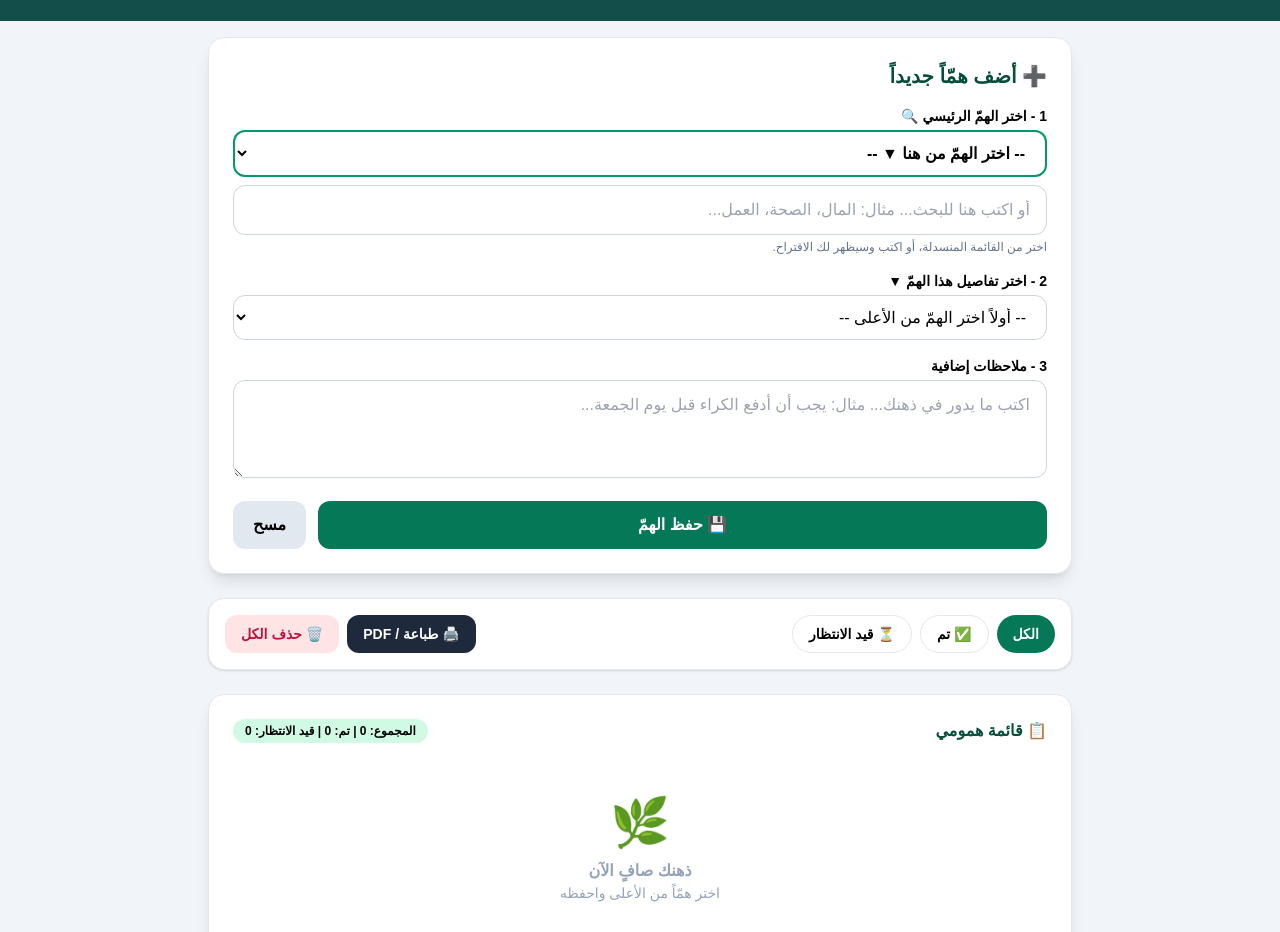
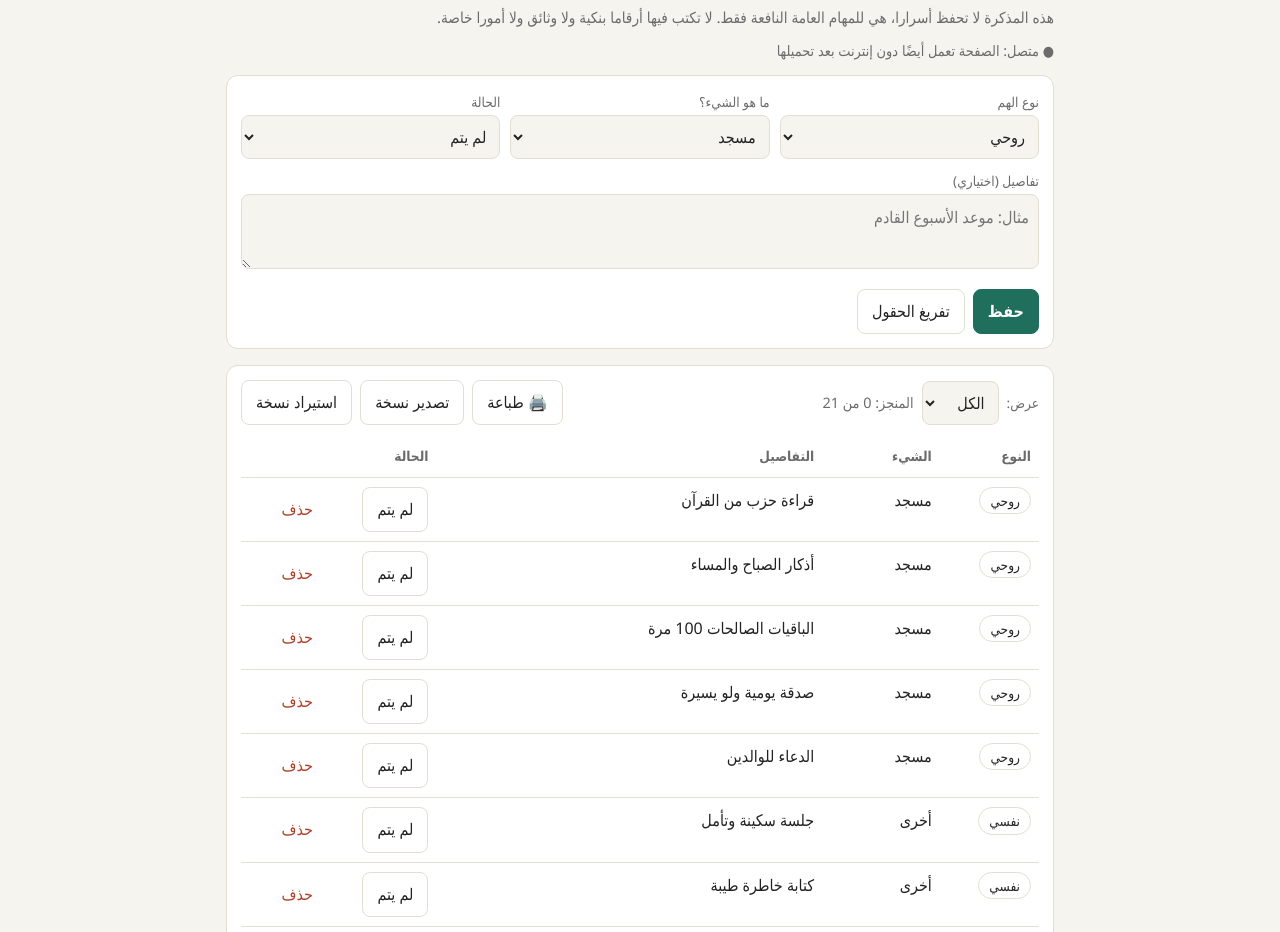
Before and after one commit to mashaallahtarbeyya-cpu/Modakira, a plain HTML site: page index.html in a window 1280 px wide. Shown: the part 103-1035 px from the top of the page. Drawn offline with nearby package versions, Linux system fonts and the light colour scheme.

Commit message:
Update index.html

```diff
--- a/index.html
+++ b/index.html
@@ -1,202 +1,153 @@
 <!DOCTYPE html>
 <html lang="ar" dir="rtl">
 <head>
-<meta charset="UTF-8">
-<meta name="viewport" content="width=device-width, initial-scale=1.0">
-<title>MyAutoAssistant - صفّي ذهنك</title>
-<script src="https://cdn.tailwindcss.com"></script>
+<meta charset="utf-8">
+<meta name="viewport" content="width=device-width, initial-scale=1, viewport-fit=cover">
+<title>مذكرة الهموم والأغراض والأهداف - صدقة جارية</title>
 <style>
-body{font-family:Arial,sans-serif;background:#f1f5f9}
-.sug{cursor:pointer}
-.sug:hover{background:#ecfdf5}
+:root{--bg:#f6f4ef;--card:#fff;--ink:#222;--mute:#6b6b6b;--line:#e3ded2;--acc:#1f6f5c;--accink:#fff;--done:#e4f3ec;--warn:#b3402a;
+box-sizing:border-box;padding-top:env(safe-area-inset-top,0px);padding-bottom:env(safe-area-inset-bottom,0px)}
+@media (prefers-color-scheme:dark){:root:not([data-theme="light"]){--bg:#161a19;--card:#1f2523;--ink:#ecece6;--mute:#9aa39f;--line:#333c39;--acc:#4fb79d;--accink:#0d1a16;--done:#1d3a31;--warn:#e47a63;color-scheme:dark}}
+:root[data-theme="dark"]{--bg:#161a19;--card:#1f2523;--ink:#ecece6;--mute:#9aa39f;--line:#333c39;--acc:#4fb79d;--accink:#0d1a16;--done:#1d3a31;--warn:#e47a63;color-scheme:dark}
+html{scroll-padding-top:env(safe-area-inset-top,0px)}
+*{box-sizing:border-box}
+html{-webkit-text-size-adjust:100%;text-size-adjust:100%}
+#net{margin:-8px 0 12px}
+body{margin:0;background:var(--bg);color:var(--ink);font-family:"Segoe UI",Tahoma,"Noto Naskh Arabic",Arial,sans-serif;line-height:1.7}
+main{max-width:860px;margin:0 auto;padding:16px}
+h1{font-size:1.4rem;margin:8px 0 4px}
+.sub{color:var(--mute);margin:0 0 16px;font-size:.95rem}
+.card{background:var(--card);border:1px solid var(--line);border-radius:12px;padding:14px;margin-bottom:16px}
+.grid{display:grid;grid-template-columns:repeat(auto-fit,minmax(180px,1fr));gap:10px}
+label{display:block;font-size:.85rem;color:var(--mute);margin-bottom:2px}
+select,input[type=text],textarea{width:100%;padding:9px;border:1px solid var(--line);border-radius:8px;background:var(--bg);color:var(--ink);font:inherit}
+button{font:inherit;cursor:pointer;border-radius:8px;border:1px solid var(--line);background:var(--card);color:var(--ink);padding:8px 14px}
+button.p{background:var(--acc);color:var(--accink);border-color:var(--acc);font-weight:600}
+.bar{display:flex;gap:8px;flex-wrap:wrap;align-items:center;margin-top:12px}
+.sp{flex:1}
+.stats{color:var(--mute);font-size:.9rem}
+.wrap{overflow-x:auto}
+table{width:100%;border-collapse:collapse;min-width:560px}
+th,td{padding:9px 8px;border-bottom:1px solid var(--line);text-align:right;vertical-align:top}
+th{font-size:.85rem;color:var(--mute);font-weight:600}
+tr.done td{background:var(--done)}
+tr.done .note{text-decoration:line-through;opacity:.7}
+.tag{display:inline-block;padding:1px 10px;border-radius:99px;border:1px solid var(--line);font-size:.85rem}
+.del{color:var(--warn);border-color:transparent;background:none}
+.empty{text-align:center;color:var(--mute);padding:20px}
+#other{display:none;margin-top:6px}
+#pd:empty{display:none}
+@media print{:root:root:root{--bg:#fff;--card:#fff;--ink:#000;--mute:#333;--line:#888;--done:#e8e8e8;color-scheme:light}*{-webkit-print-color-adjust:exact;print-color-adjust:exact}body{background:#fff}main{max-width:none;padding:0}section.card:first-of-type,.bar button,.bar select,.bar label,.noprint{display:none!important}.card{border:0;padding:0}.sub{color:#333}table{min-width:0}.wrap{overflow:visible}td button{border:0;background:none;color:#000;padding:0}tr{break-inside:avoid}}
 </style>
 </head>
-  <a href="mofakira-yawmya.html">مفكرة في حلة جديدة انقر هنا</a>
-  <a class="back" href="index.html">← العودة إلى الصفحة الرئيسية</a>
 <body>
-<header class="bg-teal-900 text-white py-6 text-center">
-<h1 class="text-2xl font-extrabold">📖 MyAutoAssistant</h1>
-<p class="text-sm text-emerald-100">اكتب همّك، اختر التفاصيل، احفظه وصفّي ذهنك</p>
-</header>
+<main>
+<h1>مذكرة الهموم والأغراض والأهداف</h1>
+<p class="sub">صدقة جارية - سجّل ما يشغلك من خير، واربطه بما تحتاج إليه، ثم تتبّع إنجازه.</p>
+<p class="sub">هذه المذكرة لا تحفظ أسرارا، هي للمهام العامة النافعة فقط. لا تكتب فيها أرقاما بنكية ولا وثائق ولا أمورا خاصة.</p>
+<p class="stats" id="net"></p>
 
-<main class="max-w-4xl mx-auto p-4">
-<div class="bg-white rounded-2xl shadow-lg p-6 border mb-6">
-<h2 class="text-xl font-extrabold text-emerald-900 mb-4">➕ أضف همّاً جديداً</h2>
+<section class="card">
+<div class="grid">
+<div><label for="type">نوع الهم</label>
+<select id="type"><option>روحي</option><option>نفسي</option><option>اجتماعي</option><option>صحي</option><option>مادي</option><option>مهني</option><option>أسري</option><option>منزلي</option><option>إداري</option><option>شخصي</option><option>أخرى</option></select></div>
+<div><label for="item">ما هو الشيء؟</label>
+<select id="item"><option>مسجد</option><option>سفر</option><option>سوق</option><option>طبيب</option><option>زيارة قريب</option><option>صيدلية</option><option>بنك</option><option>إدارة</option><option>مكالمة هاتفية</option><option>صيانة</option><option>تجارة</option><option>طباعة</option><option value="__other">أخرى…</option></select>
+<input type="text" id="other" placeholder="اكتب الشيء"></div>
+<div><label for="status">الحالة</label>
+<select id="status"><option value="0">لم يتم</option><option value="1">تم</option></select></div>
+</div>
+<div style="margin-top:10px"><label for="note">تفاصيل (اختياري)</label>
+<textarea id="note" rows="2" placeholder="مثال: موعد الأسبوع القادم"></textarea></div>
+<div class="bar"><button class="p" id="save">حفظ</button><button id="clear">تفريغ الحقول</button></div>
+</section>
 
-<!-- 1 - الهم الرئيسي -->
-<label class="block text-sm font-bold mb-1">1 - اختر الهمّ الرئيسي 🔍</label>
-<select id="worrySelect" onchange="onWorrySelect()" class="w-full border-2 border-emerald-600 rounded-xl px-4 py-3 outline-none bg-white font-bold">
-<option value="">-- اختر الهمّ من هنا ▼ --</option>
-</select>
-
-<input type="text" id="worrySearch" oninput="onSearch()" onfocus="showAll()" placeholder="أو اكتب هنا للبحث... مثال: المال، الصحة، العمل..." autocomplete="off"
-class="w-full border border-slate-300 rounded-xl px-4 py-3 outline-none mt-2" />
-<div id="suggestions" class="border rounded-xl mt-1 bg-white shadow hidden max-h-60 overflow-y-auto"></div>
-<p class="text-xs text-slate-500 mt-1">اختر من القائمة المنسدلة، أو اكتب وسيظهر لك الاقتراح.</p>
-
-<!-- 2 - التفاصيل حسب الهم -->
-<label class="block text-sm font-bold mb-1 mt-4">2 - اختر تفاصيل هذا الهمّ ▼</label>
-<select id="detailSelect" class="w-full border border-slate-300 rounded-xl px-4 py-3 outline-none bg-white">
-<option value="">-- أولاً اختر الهمّ من الأعلى --</option>
-</select>
-<input type="text" id="customDetail" placeholder="✍️ أو اكتب تفصيلك الخاص هنا..." class="hidden mt-2 w-full border-2 border-amber-400 bg-amber-50 rounded-xl px-4 py-3 outline-none" />
-
-<!-- 3 - ملاحظات -->
-<label class="block text-sm font-bold mb-1 mt-4">3 - ملاحظات إضافية</label>
-<textarea id="notes" rows="3" placeholder="اكتب ما يدور في ذهنك... مثال: يجب أن أدفع الكراء قبل يوم الجمعة..." class="w-full border border-slate-300 rounded-xl px-4 py-3 outline-none"></textarea>
-
-<div class="mt-4 flex gap-3">
-<button onclick="addTask()" class="flex-1 bg-emerald-700 hover:bg-emerald-800 text-white font-bold py-3 rounded-xl">💾 حفظ الهمّ</button>
-<button onclick="clearInputs()" class="bg-slate-200 font-bold px-5 py-3 rounded-xl">مسح</button>
+<section class="card">
+<div class="bar" style="margin-top:0">
+<label for="filter" style="margin:0">عرض:</label>
+<select id="filter" style="width:auto"><option value="all">الكل</option><option value="0">لم يتم</option><option value="1">تم</option></select>
+<span class="stats" id="stats"></span><span class="sp"></span>
+<button id="prt" title="طباعة">🖨️ طباعة</button><button id="exp">تصدير نسخة</button><button id="imp">استيراد نسخة</button>
+<input type="file" id="file" accept=".json" hidden>
 </div>
-<p id="saveMsg" class="hidden text-center font-bold text-emerald-700 mt-2">✅ تم الحفظ بنجاح!</p>
+<div class="wrap" style="margin-top:10px">
+<table><thead><tr><th>النوع</th><th>الشيء</th><th>التفاصيل</th><th>الحالة</th><th class="noprint"></th></tr></thead><tbody id="rows"></tbody></table>
 </div>
-
-<!-- FILTER -->
-<div class="flex flex-wrap gap-2 justify-between bg-white rounded-2xl p-4 shadow border mb-6">
-<div class="flex gap-2">
-<button onclick="filterTasks('all')" class="bg-emerald-700 text-white text-sm font-bold px-4 py-2 rounded-full">الكل</button>
-<button onclick="filterTasks('done')" class="bg-white border text-sm font-bold px-4 py-2 rounded-full">✅ تم</button>
-<button onclick="filterTasks('pending')" class="bg-white border text-sm font-bold px-4 py-2 rounded-full">⏳ قيد الانتظار</button>
-</div>
-<div class="flex gap-2">
-<button onclick="window.print()" class="bg-slate-800 text-white text-sm font-bold px-4 py-2 rounded-xl">🖨️ طباعة / PDF</button>
-<button onclick="deleteAll()" class="bg-rose-100 text-rose-700 text-sm font-bold px-4 py-2 rounded-xl">🗑️ حذف الكل</button>
-</div>
-</div>
-
-<!-- LIST -->
-<div class="bg-white rounded-2xl shadow-lg p-6 border">
-<div class="flex justify-between"><h3 class="font-extrabold text-emerald-900">📋 قائمة همومي</h3><span id="countLabel" class="text-xs bg-emerald-100 px-3 py-1 rounded-full font-bold"></span></div>
-<div id="tasksList" class="space-y-4 mt-4"></div>
-<div id="emptyMsg" class="text-center py-10 text-slate-400"><div class="text-5xl mb-3">🌿</div><p class="font-bold">ذهنك صافٍ الآن</p><p class="text-sm">اختر همّاً من الأعلى واحفظه</p></div>
-</div>
+</section>
 </main>
-
 <script>
-// ===== قاعدة بيانات الهموم بالعربية - كل همّ مقابله تفاصيله =====
-const DATA = {
-"المال": ["دفع الكراء","دفع الفواتير","دفع الديون","ادخار المال","المصاريف اليومية","شراء الطعام","مصاريف السيارة","مصروف غير متوقع","راتب ضعيف","بدون عمل","الضرائب","التأمين"],
-"الصحة": ["صداع","ألم في الظهر","الشعور بالتعب","موعد الطبيب","أخذ الدواء","الحاجة للرياضة","مشاكل النوم","القلق","التوتر","ألم الأسنان","الحمية","إنقاص الوزن","الصحة النفسية","الاكتئاب"],
-"العائلة": ["أطفالي","زوجتي / زوجي","والداي","زيارة عائلية","مشكلة عائلية","دراسة الأطفال","صحة الأطفال","مناسبة عائلية","رعاية الوالدين","التربية"],
-"العمل": ["تحضير الدرس","تصحيح الامتحانات","اجتماع مع المدير","موعد نهائي للعمل","ضغط العمل","مشروع جديد","التحدث مع زميل","وثائق العمل","الترقية","البحث عن عمل"],
-"الدراسة": ["الواجبات المنزلية","التحضير للامتحان","تعلم الإنجليزية","التسجيل في الجامعة","قراءة الكتب","دورة عبر الإنترنت","عرض تقديمي","رسوم الدراسة"],
-"الحب والزواج": ["إيجاد شريك","مشاكل الزواج","سوء تفاهم","الحاجة للتواصل","التخطيط للزواج","الغيرة","الشعور بالوحدة","الطلاق"],
-"المنزل": ["تنظيف المنزل","المطبخ","شراء الأثاث","إصلاح شيء ما","الانتقال لمنزل جديد","الحديقة","التسوق للمنزل","الغسيل"],
-"الأصدقاء والمجتمع": ["الاتصال بصديق","زيارة صديق","مناسبة اجتماعية","سوء تفاهم مع صديق","الشعور بالعزلة","مساعدة صديق","الجيران"],
-"الروحانيات / الدين": ["الصلاة","قراءة القرآن","الدعاء","الصدقة","الصيام","الشعور بالبعد عن الله","المغفرة","الحزن","الموت"],
-"المستقبل": ["الخوف من المستقبل","اختيار المهنة","السفر للخارج","شراء منزل","بدء مشروع","التقاعد","عدم اليقين","التفكير الزائد"],
-"السيارة والسفر": ["إصلاح السيارة","أوراق السيارة","رخصة السياقة","حجز السفر","جواز السفر","تذكرة الطائرة","حجز الفندق"],
-"التكنولوجيا": ["مشكلة في الهاتف","مشكلة في الحاسوب","مشكلة في الإنترنت","نسيت كلمة السر","تطبيق لا يعمل","نسخ احتياطي للصور"],
-"أخرى": ["اكتب همّي الخاص...","التسويف","إدارة الوقت","الثقة بالنفس","التحفيز","العادات","الطبخ","التسوق","الحيوانات الأليفة","الأمان"]
+(function(){
+var KEY="mozakkira-sadaqa-v1",data=[];
+var SEED=[
+["روحي","مسجد","قراءة حزب من القرآن"],
+["روحي","مسجد","أذكار الصباح والمساء"],
+["روحي","مسجد","الباقيات الصالحات 100 مرة"],
+["روحي","مسجد","صدقة يومية ولو يسيرة"],
+["روحي","مسجد","الدعاء للوالدين"],
+["نفسي","أخرى","جلسة سكينة وتأمل"],
+["نفسي","أخرى","كتابة خاطرة طيبة"],
+["اجتماعي","زيارة قريب","زيارة قريب للصلة"],
+["اجتماعي","مكالمة هاتفية","مكالمة للاطمئنان على قريب"],
+["اجتماعي","أخرى","كلمة طيبة لجار"],
+["صحي","طبيب","موعد طبيب عام للاطمئنان"],
+["صحي","صيدلية","مراجعة أدوية البيت"],
+["مهني","أخرى","إنتاج صفحة «فضاء التلميذ» للنجاح في اللغة العربية"],
+["مهني","أخرى","تحضير درس اللغة العربية"],
+["مهني","أخرى","تصحيح أوراق المتعلمين"],
+["مهني","أخرى","تنظيم خريطة القسم"],
+["منزلي","سوق","الخضر والفواكه"],
+["منزلي","سوق","مواد غذائية أساسية"],
+["منزلي","صيانة","صيانة عامة للبيت"],
+["أخرى","أخرى","تنظيم الملفات"],
+["أخرى","أخرى","ترتيب المكتبة"]
+];
+function load(){try{var r=localStorage.getItem(KEY);data=r?JSON.parse(r):[]}catch(e){data=[]}if(!Array.isArray(data))data=[];var sd=null;try{sd=localStorage.getItem(KEY+"-seed1")}catch(e){}if(!sd){var t=Date.now();data=data.concat(SEED.map(function(a,i){return{id:t+i,type:a[0],item:a[1],note:a[2],done:false}}));store();try{localStorage.setItem(KEY+"-seed1","1")}catch(e){}}}
+function store(){try{localStorage.setItem(KEY,JSON.stringify(data))}catch(e){}}
+var $=function(i){return document.getElementById(i)};
+var item=$("item"),other=$("other");
+item.addEventListener("change",function(){other.style.display=item.value==="__other"?"block":"none"});
+function reset(){$("note").value="";other.value="";$("status").value="0"}
+$("clear").onclick=reset;
+$("save").onclick=function(){
+var it=item.value==="__other"?other.value.trim():item.value;
+if(!it){other.focus();return}
+data.unshift({id:Date.now(),type:$("type").value,item:it,note:$("note").value.trim(),done:$("status").value==="1"});
+store();reset();render();
 };
-
-let ALL_WORRIES = Object.keys(DATA);
-let tasks = [];
-try{ tasks = JSON.parse(localStorage.getItem('myauto_tasks_v2')||'[]'); }catch(e){ tasks=[]; }
-let currentFilter='all';
-let selectedWorry='';
-
-// تعبئة القائمة المنسدلة الأولى بالهموم
-function fillWorrySelect(){
-  let sel = document.getElementById('worrySelect');
-  sel.innerHTML = '<option value="">-- اختر الهمّ من هنا ▼ --</option>' + ALL_WORRIES.map(w=>`<option value="${w}">${w}</option>`).join('');
+$("filter").onchange=render;
+function td(tr,txt){var c=document.createElement("td");if(txt!=null)c.textContent=txt;tr.appendChild(c);return c}
+function render(){
+var f=$("filter").value,body=$("rows");body.textContent="";
+var list=data.filter(function(d){return f==="all"||(f==="1")===d.done});
+var n=data.filter(function(d){return d.done}).length;
+$("stats").textContent="المنجز: "+n+" من "+data.length;
+if(!list.length){var r=document.createElement("tr"),c=td(r,"لا توجد عناصر بعد");c.colSpan=5;c.className="empty";body.appendChild(r);return}
+list.forEach(function(d){
+var tr=document.createElement("tr");if(d.done)tr.className="done";
+var c=td(tr);var s=document.createElement("span");s.className="tag";s.textContent=d.type;c.appendChild(s);
+td(tr,d.item);var nc=td(tr,d.note);nc.className="note";
+var sc=td(tr),b=document.createElement("button");b.textContent=d.done?"✓ تم":"لم يتم";if(d.done)b.className="p";
+b.onclick=function(){d.done=!d.done;store();render()};sc.appendChild(b);
+var dc=td(tr);dc.className="noprint";var x=document.createElement("button");x.className="del";x.textContent="حذف";
+x.onclick=function(){if(confirm("حذف هذا العنصر؟")){data=data.filter(function(e){return e.id!==d.id});store();render()}};dc.appendChild(x);
+body.appendChild(tr);
+});
 }
-fillWorrySelect();
-
-function onWorrySelect(){
-  let w = document.getElementById('worrySelect').value;
-  if(!w) return;
-  document.getElementById('worrySearch').value = w;
-  selectedWorry = w;
-  updateDetails(w);
-}
-
-function showAll(){
-  renderSuggestions('');
-  document.getElementById('suggestions').classList.remove('hidden');
-}
-function onSearch(){
-  let v=document.getElementById('worrySearch').value.trim();
-  renderSuggestions(v);
-  document.getElementById('suggestions').classList.remove('hidden');
-  if(v.length>1){ selectedWorry=v; updateDetails(v);
-    // مزامنة مع القائمة المنسدلة
-    let sel=document.getElementById('worrySelect');
-    if(ALL_WORRIES.includes(v)) sel.value=v;
-  }
-}
-function renderSuggestions(q){
-  let box=document.getElementById('suggestions');
-  let list = ALL_WORRIES.filter(w=> w.includes(q)).slice(0,30);
-  if(list.length===0 && q) list=[q];
-  box.innerHTML = list.map(w=>`<div class="sug px-4 py-2 border-b text-sm font-bold" onclick="pickWorry('${w.replace(/'/g,"")}')">${w}</div>`).join('');
-}
-function pickWorry(w){
-  document.getElementById('worrySearch').value=w;
-  document.getElementById('worrySelect').value = ALL_WORRIES.includes(w) ? w : "";
-  selectedWorry=w;
-  document.getElementById('suggestions').classList.add('hidden');
-  updateDetails(w);
-}
-
-// ===== هنا السر: كل همّ كيعطي التفاصيل ديالو =====
-function updateDetails(worry){
-  let sel=document.getElementById('detailSelect');
-  let details = DATA[worry] || ["مشكلة عامة","أحتاج إلى حل","أحتاج إلى تخطيط","أحتاج إلى التحدث","أحتاج إلى مال","أحتاج إلى وقت","مستعجل","غير مستعجل","اكتب تفصيلي الخاص..."];
-  sel.innerHTML='<option value="">-- اختر التفاصيل --</option>' + details.map(d=>`<option value="${d}">${d}</option>`).join('') + '<option value="__custom__">✍️ اكتب تفصيلي الخاص...</option>';
-  sel.onchange=function(){
-    let c=document.getElementById('customDetail');
-    if(sel.value==='__custom__') c.classList.remove('hidden'); else c.classList.add('hidden');
-  };
-}
-
-function save(){
-  try{ localStorage.setItem('myauto_tasks_v2', JSON.stringify(tasks)); }catch(e){}
-  render();
-}
-function addTask(){
-  let worry=document.getElementById('worrySearch').value.trim() || document.getElementById('worrySelect').value;
-  if(!worry){ alert('من فضلك اختر همّاً أولاً 🔍'); return; }
-  let detail=document.getElementById('detailSelect').value;
-  if(detail==='__custom__'){ detail=document.getElementById('customDetail').value.trim(); if(!detail){ alert('من فضلك اكتب التفاصيل'); return; } }
-  if(!detail){ alert('من فضلك اختر التفاصيل من القائمة ▼'); return; }
-  let notes=document.getElementById('notes').value.trim();
-  tasks.unshift({id:Date.now(), worry, detail, notes, done:false, date:new Date().toLocaleDateString('ar-MA')});
-  save();
-  let m=document.getElementById('saveMsg'); m.classList.remove('hidden');
-  setTimeout(()=>m.classList.add('hidden'),2000);
-  clearInputs();
-  alert('✅ تم الحفظ: '+worry+' - '+detail);
-}
-function clearInputs(){
-  document.getElementById('worrySearch').value='';
-  document.getElementById('worrySelect').value='';
-  document.getElementById('detailSelect').innerHTML='<option value="">-- أولاً اختر الهمّ من الأعلى --</option>';
-  document.getElementById('customDetail').value=''; document.getElementById('customDetail').classList.add('hidden');
-  document.getElementById('notes').value='';
-  document.getElementById('suggestions').classList.add('hidden');
-}
-function toggleDone(id){ tasks=tasks.map(t=>t.id===id?{...t,done:!t.done}:t); save(); }
-function deleteTask(id){ if(!confirm('حذف هذا الهمّ؟')) return; tasks=tasks.filter(t=>t.id!==id); save(); }
-function deleteAll(){ if(!confirm('حذف الكل؟')) return; tasks=[]; save(); }
-function filterTasks(f){ currentFilter=f; render(); }
-function render(){
-  let list=document.getElementById('tasksList');
-  let empty=document.getElementById('emptyMsg');
-  let filtered=tasks.filter(t=> currentFilter==='all'?true: currentFilter==='done'?t.done:!t.done);
-  document.getElementById('countLabel').textContent=`المجموع: ${tasks.length} | تم: ${tasks.filter(t=>t.done).length} | قيد الانتظار: ${tasks.filter(t=>!t.done).length}`;
-  if(filtered.length===0){ list.innerHTML=''; empty.style.display='block'; return; }
-  empty.style.display='none';
-  list.innerHTML=filtered.map(t=>`
-  <div class="border rounded-xl p-4 ${t.done?'bg-emerald-50':'bg-white'}">
-  <div class="flex justify-between"><div><span class="text-xs font-bold bg-teal-900 text-white px-2 py-1 rounded-full">${t.worry}</span> <span class="text-xs font-bold bg-amber-100 px-2 py-1 rounded-full">${t.detail}</span> <span class="text-xs text-slate-400">${t.date}</span></div><span class="text-sm font-bold ${t.done?'text-emerald-700':'text-amber-600'}">${t.done?'✅ تم':'⏳ قيد الانتظار'}</span></div>
-  <p class="mt-2">${t.notes||'(بدون ملاحظات)'}</p>
-  <div class="mt-3 flex gap-2"><button onclick="toggleDone(${t.id})" class="text-sm font-bold px-4 py-2 rounded-lg ${t.done?'bg-amber-500 text-white':'bg-emerald-600 text-white'}">${t.done?'↩️ تراجع':'✅ تحديد كتم'}</button><button onclick="deleteTask(${t.id})" class="text-sm font-bold px-4 py-2 rounded-lg bg-rose-100 text-rose-700">🗑️ حذف</button></div>
-  </div>`).join('');
-}
-document.addEventListener('click',e=>{ if(!e.target.closest('#worrySearch') && !e.target.closest('#suggestions')) document.getElementById('suggestions').classList.add('hidden'); });
-render();
+$("prt").onclick=function(){$("pd").textContent=new Date().toLocaleDateString("ar-MA");try{window.print()}catch(e){}};
+$("exp").onclick=function(){
+var u=URL.createObjectURL(new Blob([JSON.stringify(data,null,1)],{type:"application/json"}));
+var a=document.createElement("a");a.href=u;a.download="mozakkira.json";document.body.appendChild(a);a.click();a.remove();
+};
+$("imp").onclick=function(){$("file").click()};
+$("file").onchange=function(e){
+var fl=e.target.files[0];if(!fl)return;var rd=new FileReader();
+rd.onload=function(){try{var j=JSON.parse(rd.result);if(Array.isArray(j)){data=j;store();render()}}catch(x){alert("ملف غير صالح")}};
+rd.readAsText(fl);e.target.value="";
+};
+function net(){$("net").textContent=navigator.onLine?"● متصل: الصفحة تعمل أيضًا دون إنترنت بعد تحميلها":"● بدون إنترنت: بياناتك محفوظة في جهازك"}
+window.addEventListener("online",net);window.addEventListener("offline",net);net();
+load();render();
+})();
 </script>
 </body>
 </html>
```
